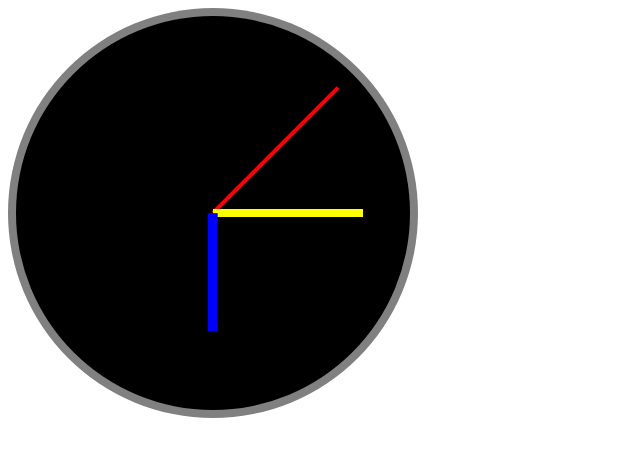
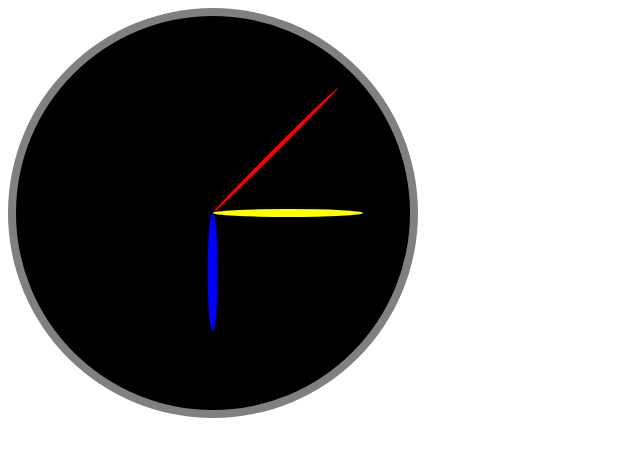
Before and after one commit to Sasicrastko/JavaScript-Analog-Clock, a plain HTML site: page index.html in a window 1280 px wide. Shown: the full height of the page, 0-640 px from the left. Drawn offline with Linux system fonts and the light colour scheme.

Commit message:
adding border radius to hands

```diff
--- a/index.html
+++ b/index.html
@@ -72,6 +72,7 @@ div.outer-circle {
   background: red;
   width: 45%;
   height: 100%;
+  border-radius: 90%;
 }
 
 .transparent2{
@@ -90,6 +91,7 @@ div.outer-circle {
   background: yellow;
   width: 38%;
   height: 100%;
+  border-radius: 70%;
 }
 
 .transparent3{
@@ -108,6 +110,7 @@ div.outer-circle {
   background: blue;
   width: 30%;
   height: 100%;
+  border-radius: 70%;
 }
 
 </style>
```
